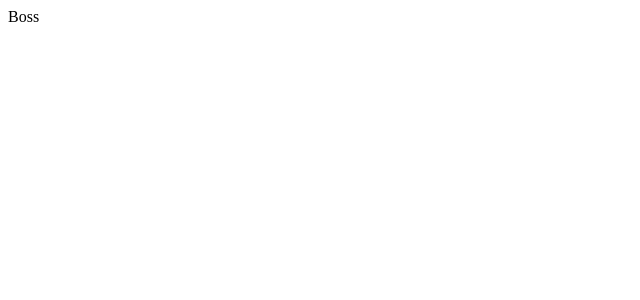
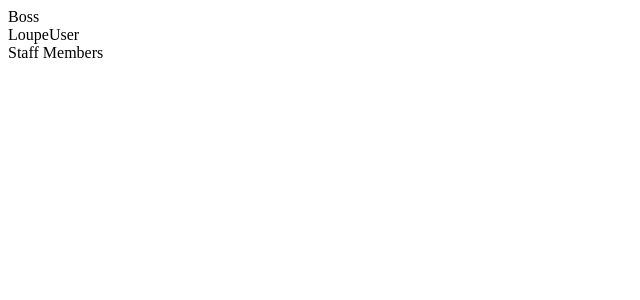
Before and after one commit to socaseinpoint/boss, a React (Create React App) app: page / in a window 1280 px wide. Shown: the top 300 px of the page, without its empty margins (0-640 px from the left). Built offline with nearby package versions, Linux system fonts and the light colour scheme.

Commit message:
Add base Layout and Structure

```diff
--- a/src/App.js
+++ b/src/App.js
@@ -1,11 +1,8 @@
 import React from 'react';
+import StaffMembers from './components/pages/staff-members';
 
-function App() {
-  return (
-    <div className="App">
-      <div>Boss</div>
-    </div>
-  );
-}
+const App = () => (
+  <StaffMembers />
+);
 
 export default App;
--- /dev/null
+++ b/src/components/layouts/default/DefaultLayout.js
@@ -0,0 +1,13 @@
+import React from 'react';
+import Header from '../../partials/header';
+
+const DefaultLayout = ({children}) => (
+  <div>
+    <Header />
+    <div>
+      {children}
+    </div>
+  </div>
+);
+
+export default DefaultLayout;
--- /dev/null
+++ b/src/components/layouts/default/index.js
@@ -0,0 +1,3 @@
+import DefaultLayout from './DefaultLayout';
+
+export default DefaultLayout;
--- /dev/null
+++ b/src/components/pages/staff-members/StaffMembers.js
@@ -0,0 +1,10 @@
+import React from 'react';
+import DefaultLayout from '../../layouts/default';
+
+const StaffMembers = () => (
+  <DefaultLayout>
+    Staff Members
+  </DefaultLayout>
+);
+
+export default StaffMembers;
--- /dev/null
+++ b/src/components/pages/staff-members/index.js
@@ -0,0 +1,3 @@
+import StaffMembers from './StaffMembers';
+
+export default StaffMembers;
--- /dev/null
+++ b/src/components/partials/header/Header.js
@@ -0,0 +1,15 @@
+import React from 'react';
+
+const Header = () => (
+  <header>
+    <div>
+      <div>
+        <span>Boss</span>
+      </div>
+      <span>Loupe</span>
+      <span>User</span>
+    </div>
+  </header>
+);
+
+export default Header;
--- /dev/null
+++ b/src/components/partials/header/index.js
@@ -0,0 +1,3 @@
+import Header from './Header';
+
+export default Header;
```
